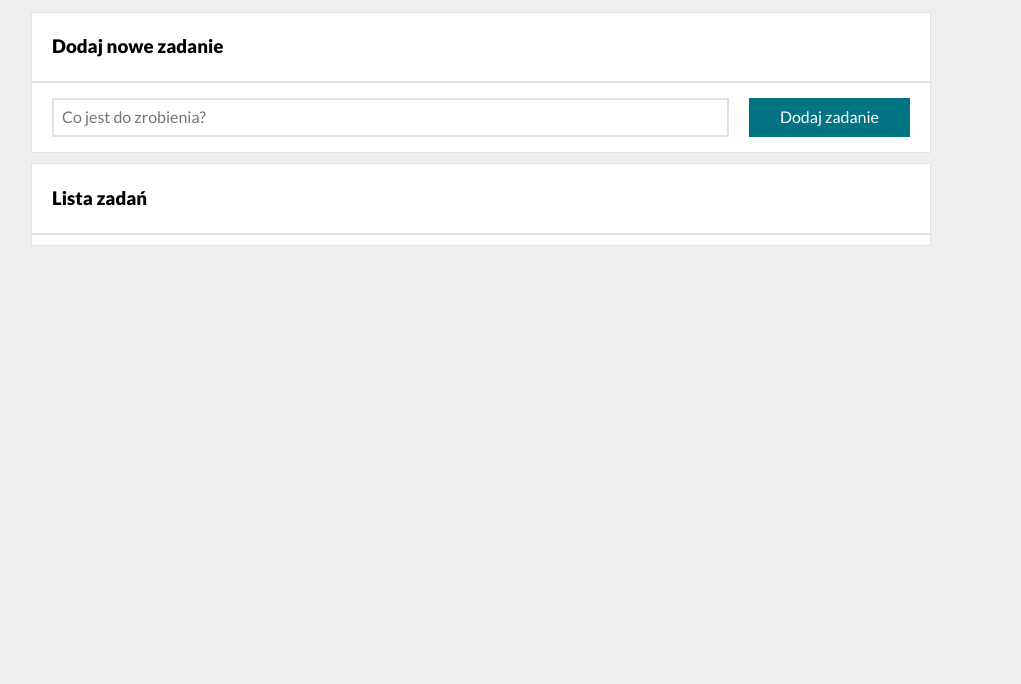
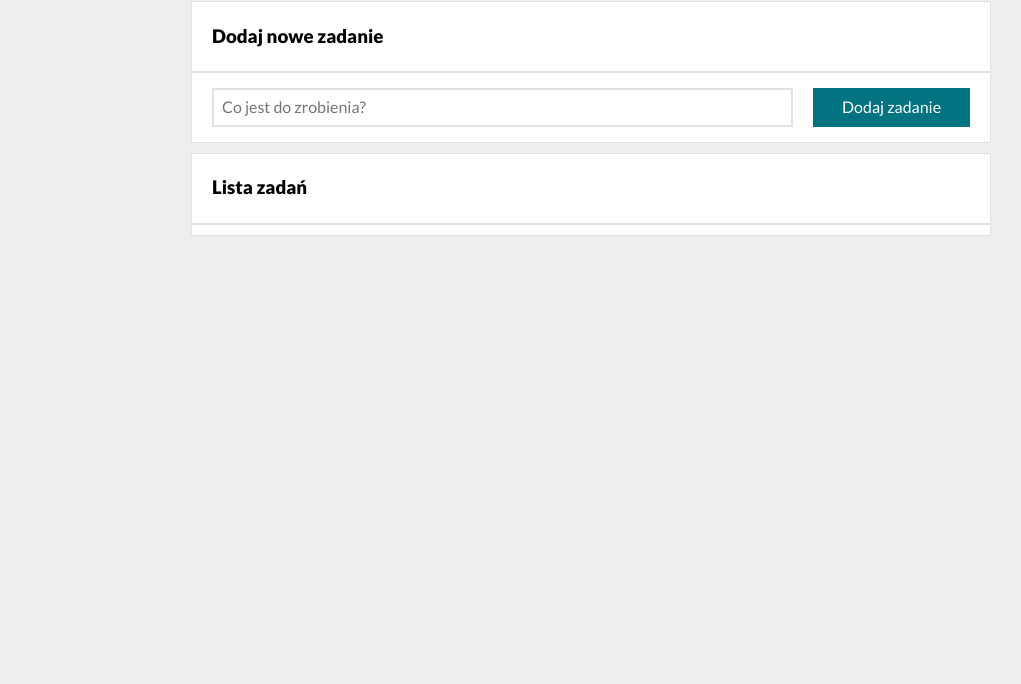
Before and after one commit to panijoanna/to-do-list, a plain HTML site: page index.html in a window 1280 px wide. Shown: the part 116-800 px from the top of the page, without its empty margins (49-1070 px from the left). Drawn offline with nearby package versions, Linux system fonts and the light colour scheme.

Commit message:
margin changed, padding, max-width added to body

```diff
--- a/css/style.css
+++ b/css/style.css
@@ -11,5 +11,7 @@ html {
 .body {
   background-color: #eeeeee;
   font-family: "Lato", sans-serif;
-  margin: 80px;
+  margin: 0 auto;
+  padding: 50px;
+  max-width: 900px;
 }
```
